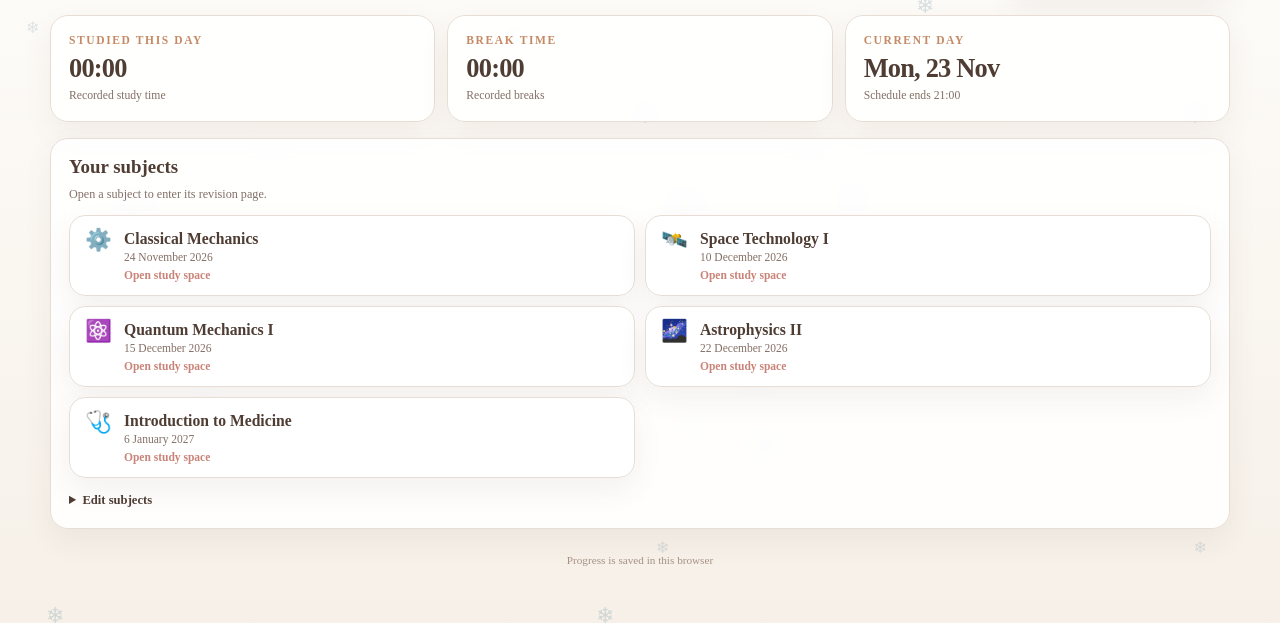
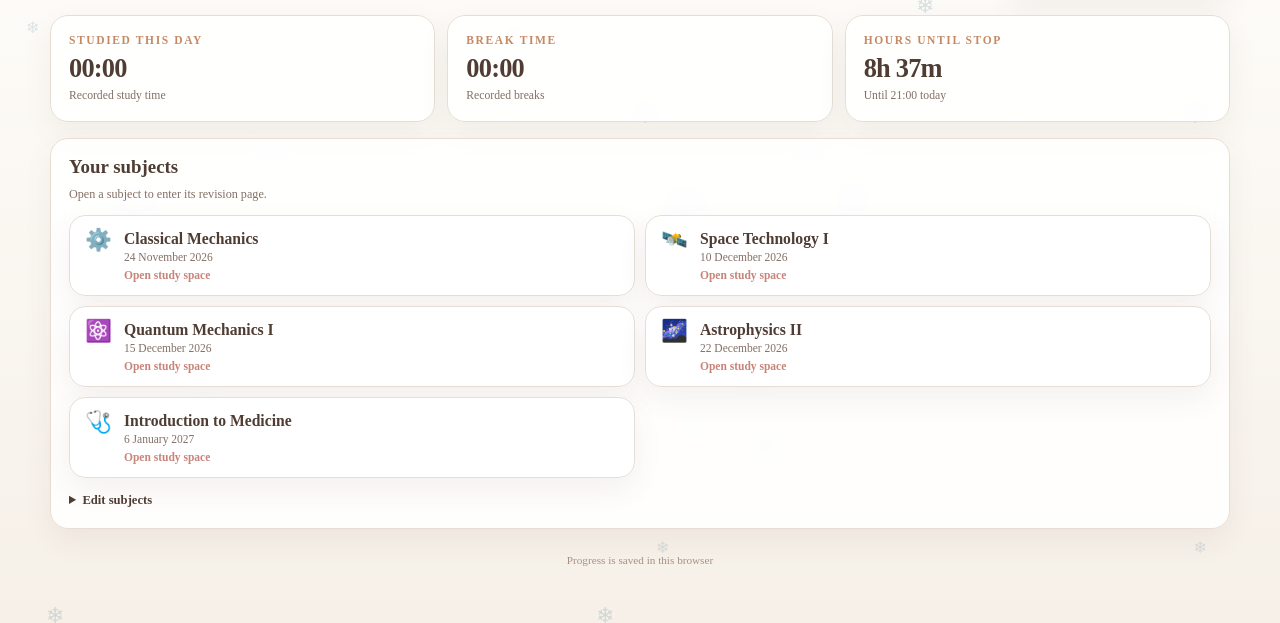
Before and after one commit to stellpell/revision-winterexams, a plain HTML site: page revision.html in a window 1280 px wide. Shown: the part 188-811 px from the top of the page. Drawn offline with Linux system fonts and the light colour scheme.

Commit message:
Bring back live hours-until-21:00 box without changing study tracking

```diff
--- a/revision.html
+++ b/revision.html
@@ -238,7 +238,7 @@ summary{cursor:pointer;font-size:.79rem;font-weight:700;color:var(--ink)}
   <section class="stats" aria-label="Live study statistics">
     <div class="stat"><div class="eyebrow">studied this day</div><strong id="studied">00:00</strong><small>Recorded study time</small></div>
     <div class="stat"><div class="eyebrow">break time</div><strong id="breaks">00:00</strong><small>Recorded breaks</small></div>
-    <div class="stat"><div class="eyebrow">current day</div><strong id="todayLabel">—</strong><small id="todayDetail">Today’s plan</small></div>
+    <div class="stat"><div class="eyebrow">hours until stop</div><strong id="stopRemaining">—</strong><small>Until 21:00 today</small></div>
   </section>
 
   <section id="homeView">
@@ -365,6 +365,11 @@ function dayTime(d){return d.getHours()*60+d.getMinutes()+d.getSeconds()/60+d.ge
 function sessionKey(subject,day){return day+'|'+subject}
 function stampEnd(day){var bits=day.split('-').map(Number);return new Date(bits[0],bits[1]-1,bits[2],21,0,0,0).getTime()}
 function formatClock(ms){var total=Math.max(0,Math.floor(ms/60000));return Math.floor(total/60)+'h '+String(total%60).padStart(2,'0')+'m'}
+function hoursUntilStop(now){
+ var stop=new Date(now.getFullYear(),now.getMonth(),now.getDate(),21,0,0,0);
+ var minutes=Math.max(0,Math.ceil((stop.getTime()-now.getTime())/60000));
+ return Math.floor(minutes/60)+'h '+String(minutes%60).padStart(2,'0')+'m';
+}
 function safeNumber(v){return Number.isFinite(Number(v))?Math.max(0,Number(v)):0}
 function uniq(){return String(Date.now())+'-'+Math.random().toString(36).slice(2)}
 function normalizeTasks(tasks){
@@ -473,7 +478,7 @@ function renderTotals(now){
  $('studyButton').disabled=!canStart&&day.mode==='idle';
  $('breakButton').disabled=!canStart&&day.mode==='idle';
 }
-function renderStudy(){if(!shownSubject)return;var now=new Date();resolveOldDays(now.getTime());renderCountdown(now);renderTotals(now);save()}
+function renderStudy(){if(!shownSubject)return;var now=new Date();resolveOldDays(now.getTime());renderCountdown(now);renderTotals(now);$('stopRemaining').textContent=hoursUntilStop(now);save()}
 function renderNextExam(){
  var future=data.subjects.filter(function(s){return /^\d{4}-\d{2}-\d{2}$/.test(s.exam||'')}).slice().sort(function(a,b){return a.exam.localeCompare(b.exam)});
  if(!future.length){$('nextExamText').textContent='No exam set';$('nextExamDetail').textContent='Edit your subjects to add dates';return}
@@ -532,9 +537,7 @@ function setTheme(value){
  try{localStorage.setItem(THEME_KEY,theme)}catch(err){}
 }
 function renderDayLabels(){
- var today=new Date();
- $('todayLabel').textContent=today.toLocaleDateString('en-GB',{weekday:'short',day:'numeric',month:'short'});
- $('todayDetail').textContent='Schedule ends 21:00';
+ $('stopRemaining').textContent=hoursUntilStop(new Date());
  $('dateLabel').textContent='WINTER 2026 / 27';
 }
 function renderRoute(){
```
